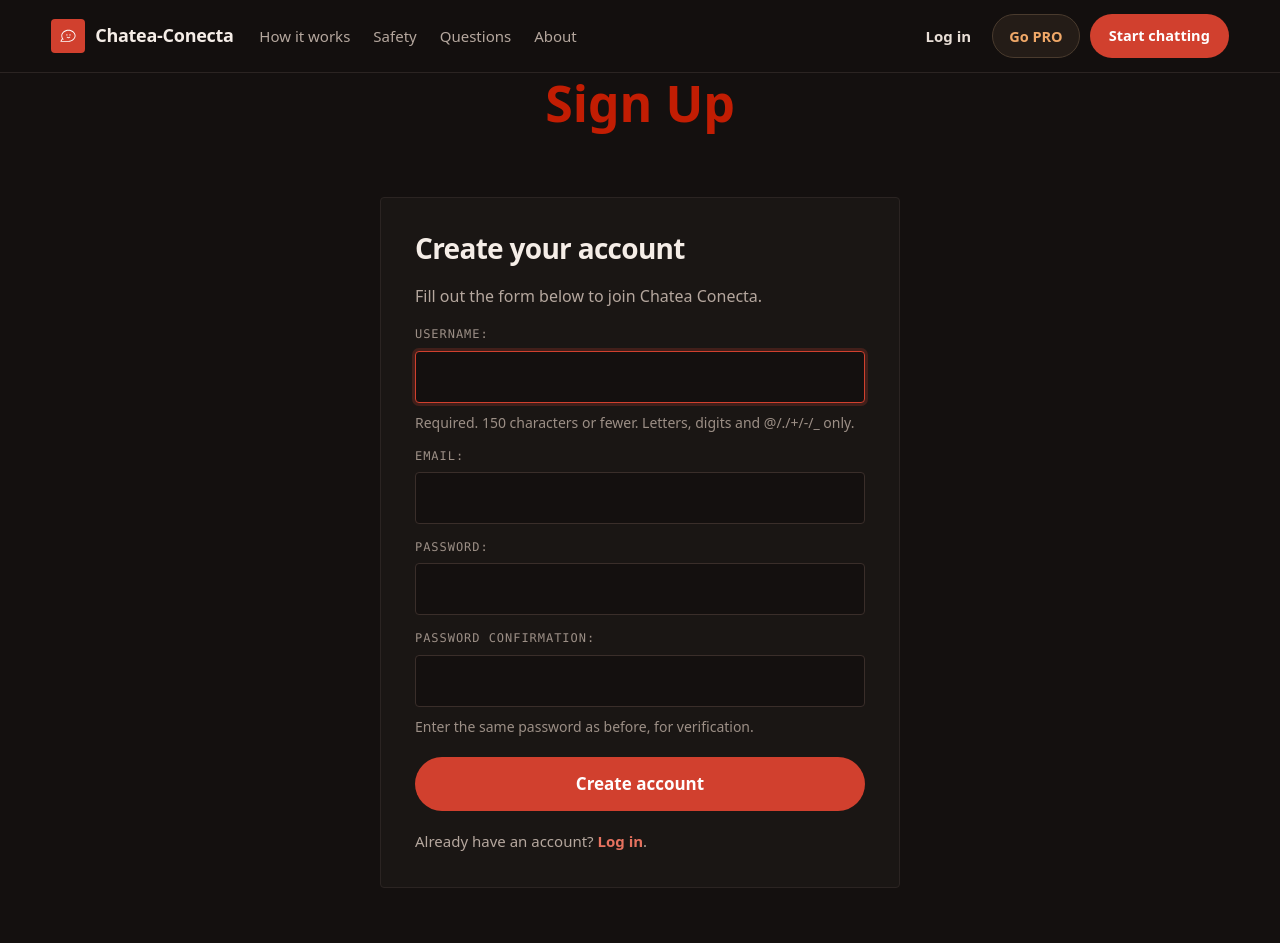
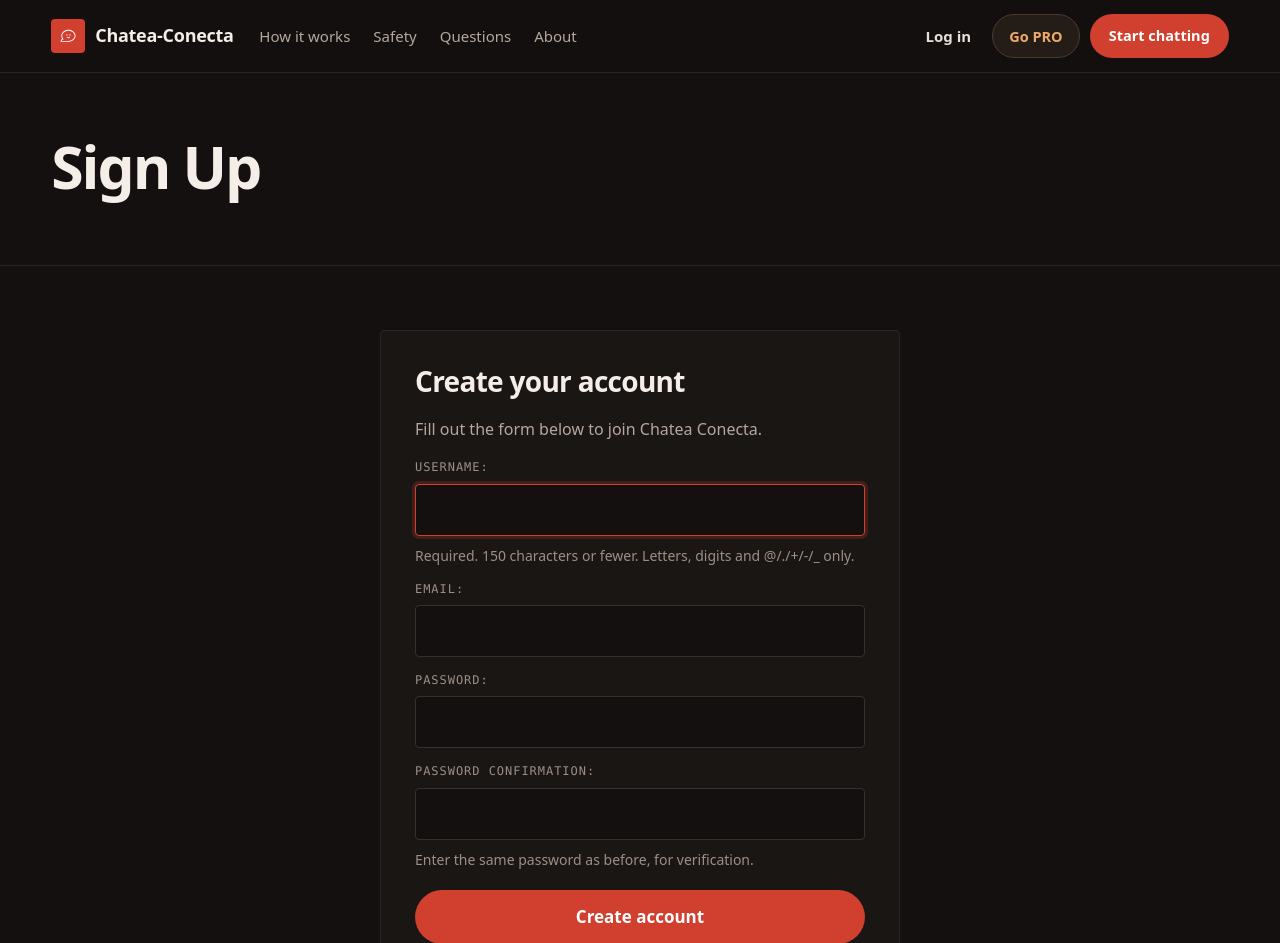
Before and after one commit to amssdias/chatea-conecta, a Django app: page /en/accounts/signup/ in a window 1280 px wide. Shown: the top 943 px of the page. Run offline with Django 4.2, Linux system fonts and the light colour scheme; parts of the project's set-up code (start-up, migrations or seed data) failed here and were passed over.

Commit message:
feat: update header structure in signup page for improved semantics and styling

```diff
--- a/chat_connect/templates/registration/signup.html
+++ b/chat_connect/templates/registration/signup.html
@@ -6,9 +6,9 @@
 {% block robots %}noindex,nofollow{% endblock robots %}
 
 {% block header %}
-    <header class="header-privacy">
-        <h1 class="heading-primary">{% trans "Sign Up" %}</h1>
-    </header>
+    <header class="page-head">
+    <h1 class="page-head__title page-head__title--short">{% trans "Sign Up" %}</h1>
+</header>
 {% endblock header %}
 
 {% block content %}
```
